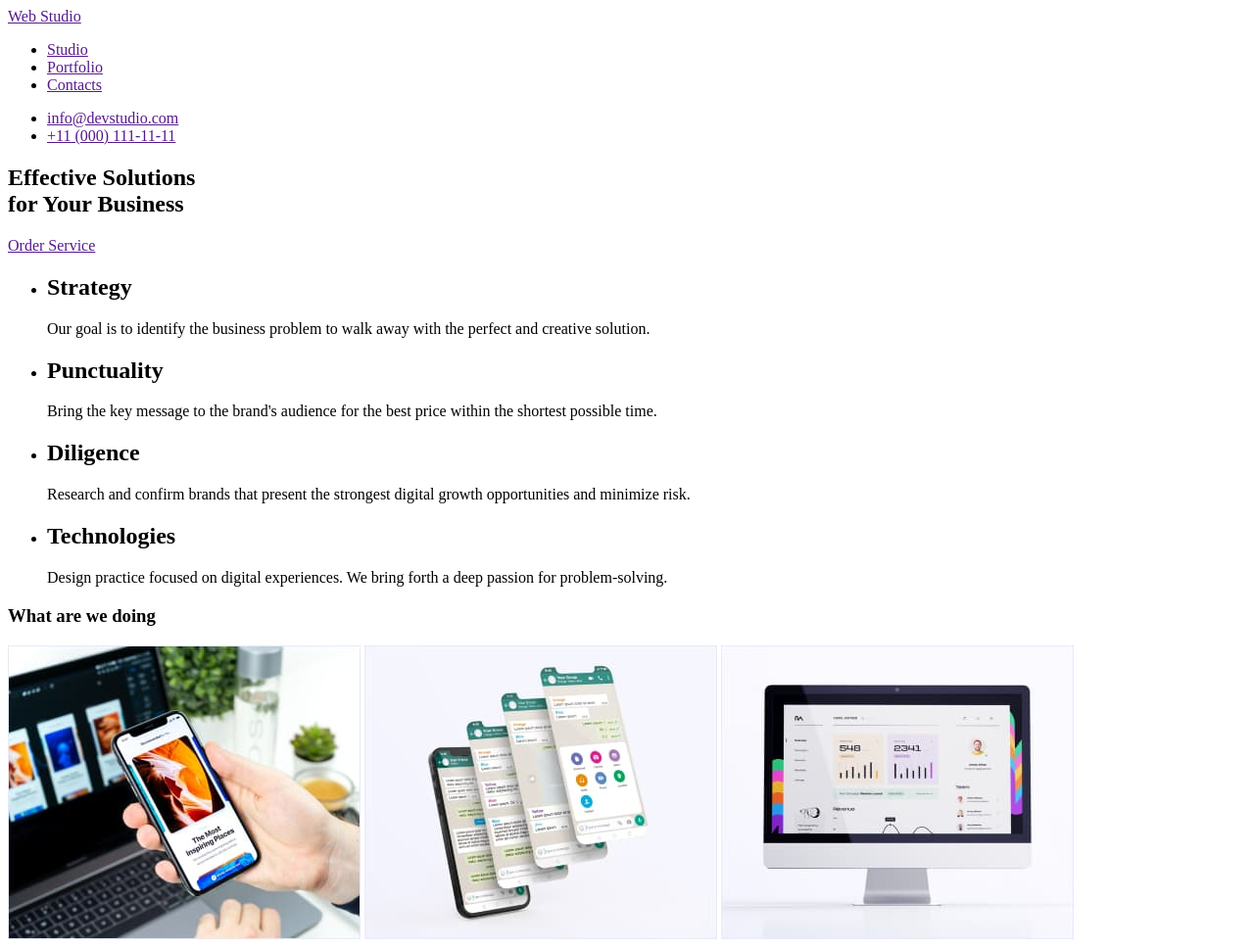
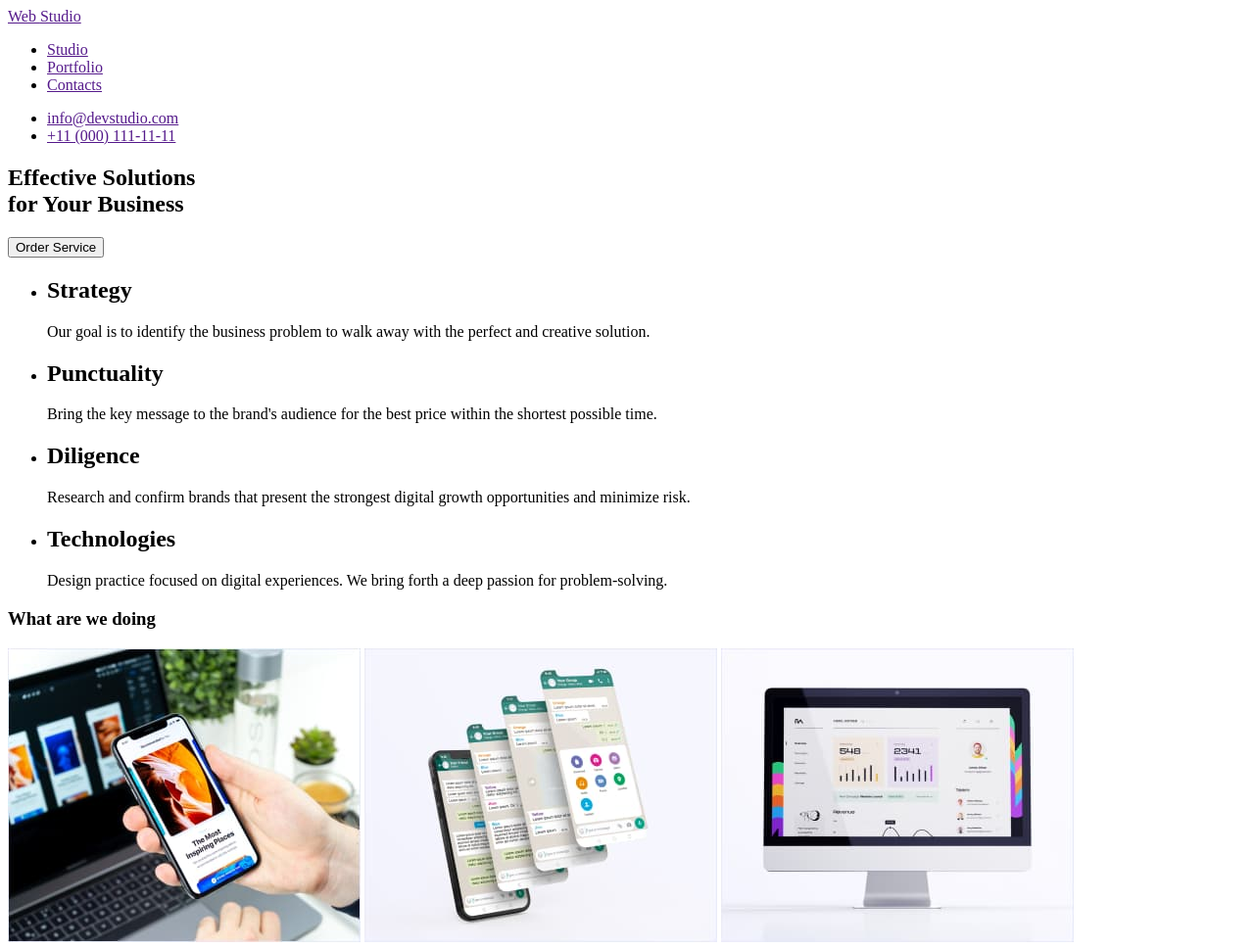
Before and after one commit to Chyzhevskyy/goit-markup-hw-01, a plain HTML site: page index.html in a window 1280 px wide. Shown: the top 969 px of the page at 98% size. Drawn offline with Linux system fonts and the light colour scheme.

Commit message:
changes made to the html markup

```diff
--- a/index.html
+++ b/index.html
@@ -28,10 +28,11 @@
         <section>
             <h1>Effective Solutions <br>
                 for Your Business</h1>
-            <a href="">Order Service</a>
+            <button type="button"> Order Service</button>
         </section>
     </div>
-    <section>
+
+    <main>
         <ul>
             <li>
                 <h2>Strategy</h2>
@@ -54,13 +55,12 @@
                 </p>
             </li>
         </ul>
-    </section>
-    <section>
+
         <h3>What are we doing</h3>
         <img src="/imegs/Rectangle 71 (1).jpg" alt="foto" width="360px">
         <img src="/imegs/Rectangle 71 (2).jpg" alt="foto" width="360px">
         <img src="/imegs/Rectangle 71.jpg" alt="foto" width="360px">
-    </section>
+    </main>
     <section>
         <h3>Our Team</h3>
         <figure>
```
